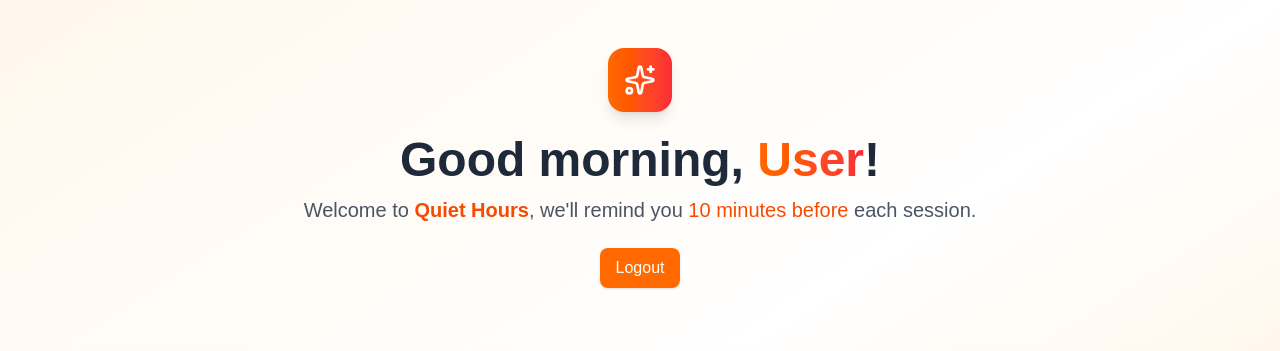
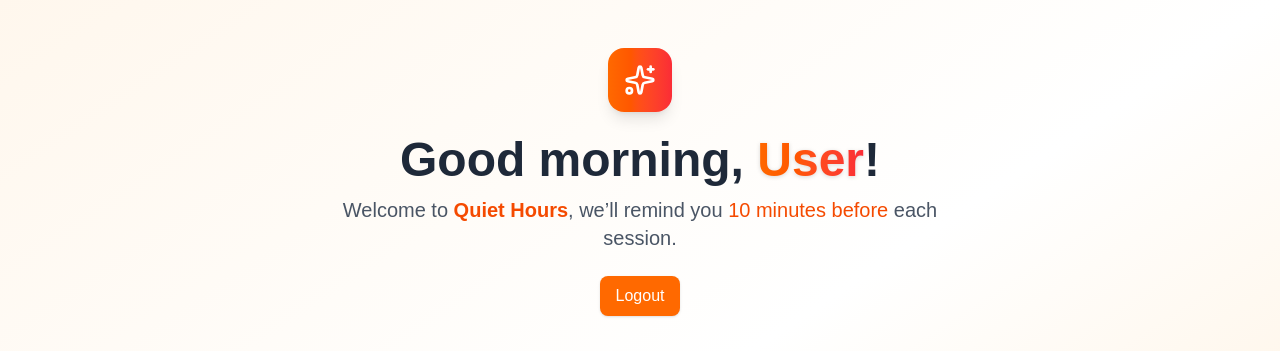
Before and after one commit to prakhaaar/quiethours, a Next.js app: page /dashboard in a window 1280 px wide. Shown: the top 351 px of the page. Built offline with nearby package versions, Linux system fonts and the light colour scheme; no server answers.

Commit message:
feat: add animated Header component with Sparkles button and greeting motion

```diff
--- a/app/components/Header.tsx
+++ b/app/components/Header.tsx
@@ -1,43 +1,71 @@
 "use client";
 import { motion } from "framer-motion";
 import { Sparkles } from "lucide-react";
+import { useRouter } from "next/navigation";
 import LogoutButton from "./Logout";
+
 interface HeaderProps {
   fullName: string;
   getGreeting: () => string;
 }
 
 export default function Header({ fullName, getGreeting }: HeaderProps) {
+  const router = useRouter();
+
   return (
     <motion.div
       initial={{ opacity: 0, y: 20 }}
       animate={{ opacity: 1, y: 0 }}
       transition={{ duration: 0.6 }}
-      className="text-center mb-16"
+      className="flex flex-col items-center justify-center text-center mb-16"
     >
-      <div className="inline-flex items-center justify-center w-16 h-16 bg-gradient-to-r from-orange-500 to-red-500 rounded-2xl mb-6 shadow-lg">
+      {/* Animated Icon Button */}
+      <motion.button
+        onClick={() => router.push("/")}
+        whileHover={{ scale: 1.1, rotate: 6 }}
+        whileTap={{ scale: 0.95 }}
+        className="inline-flex items-center justify-center w-16 h-16 bg-gradient-to-r from-orange-500 to-red-500 rounded-2xl mb-6 shadow-lg transition-transform focus:outline-none"
+      >
         <Sparkles className="w-8 h-8 text-white" />
-      </div>
+      </motion.button>
 
-      <h1 className="text-4xl md:text-5xl font-extrabold text-gray-800 mb-3">
+      {/* Animated Greeting */}
+      <motion.h1
+        initial={{ opacity: 0, y: 10 }}
+        animate={{ opacity: 1, y: 0 }}
+        transition={{ delay: 0.2, duration: 0.6 }}
+        className="text-4xl md:text-5xl font-extrabold text-gray-800 mb-3"
+      >
         {getGreeting()},{" "}
-        <span className="bg-gradient-to-r from-orange-500 to-red-500 bg-clip-text text-transparent">
+        <span className="bg-gradient-to-r from-orange-500 to-red-500 bg-clip-text text-transparent drop-shadow-sm">
           {fullName || "User"}
         </span>
         !
-      </h1>
+      </motion.h1>
 
-      <p className="text-lg md:text-xl text-gray-600">
+      {/* Subtext */}
+      <motion.p
+        initial={{ opacity: 0, y: 10 }}
+        animate={{ opacity: 1, y: 0 }}
+        transition={{ delay: 0.4, duration: 0.6 }}
+        className="text-lg md:text-xl text-gray-600 max-w-2xl"
+      >
         Welcome to{" "}
         <span className="font-semibold text-orange-600">Quiet Hours</span>,
-        we&apos;ll remind you{" "}
+        we’ll remind you{" "}
         <span className="font-medium text-orange-600">10 minutes before</span>{" "}
         each session.
-      </p>
+      </motion.p>
 
-      <div className="mt-6">
+      {/* Logout */}
+      <motion.div
+        initial={{ opacity: 0 }}
+        animate={{ opacity: 1 }}
+        transition={{ delay: 0.6, duration: 0.5 }}
+        className="mt-6"
+      >
         <LogoutButton />
-      </div>
+      </motion.div>
     </motion.div>
   );
 }
```
